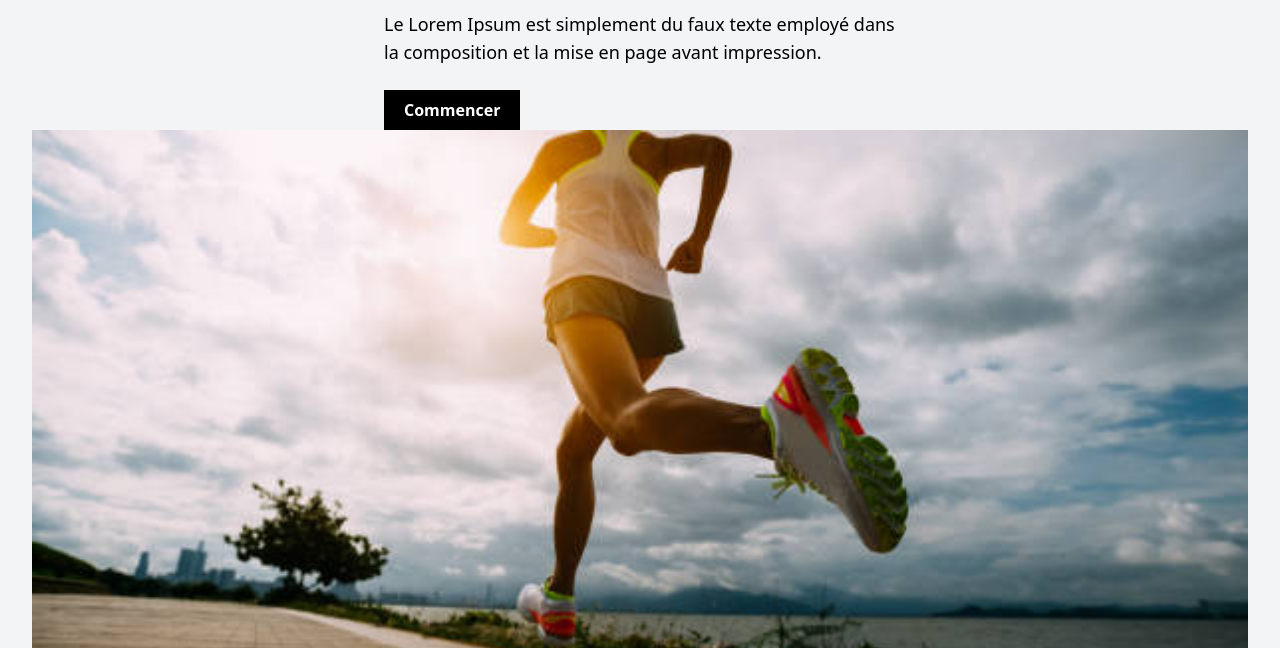
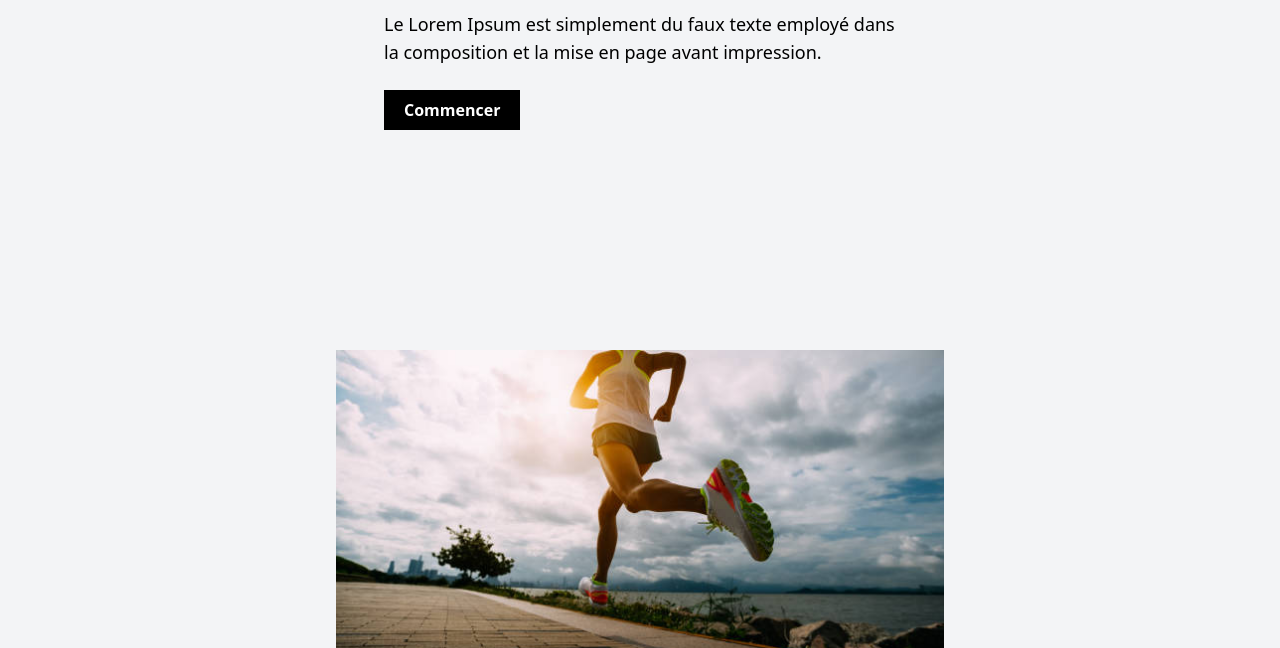
Before and after one commit to pulsybkr/app_sport, a website with bundled scripts: page public/index.html in a window 1280 px wide. Shown: the part 152-800 px from the top of the page. Built offline with nearby package versions, Linux system fonts and the light colour scheme; files whose address does not match are found by name.

Commit message:
ajustement de l'image

```diff
--- a/public/index.html
+++ b/public/index.html
@@ -38,7 +38,7 @@
             <p class="text-lg mb-6">Le Lorem Ipsum est simplement du faux texte employé dans la composition et la mise en page avant impression.</p>
             <button id="start-button" class="bg-black text-white px-5 py-2 font-bold">Commencer</button>
         </div>
-        <div class="flex w-full justify-between items-center h-full">
+        <div class="flex w-1/2 justify-between items-center h-64">
             <img src="image/image.png" alt="Image" class="w-full h-auto">
         </div>
     </main>
```
